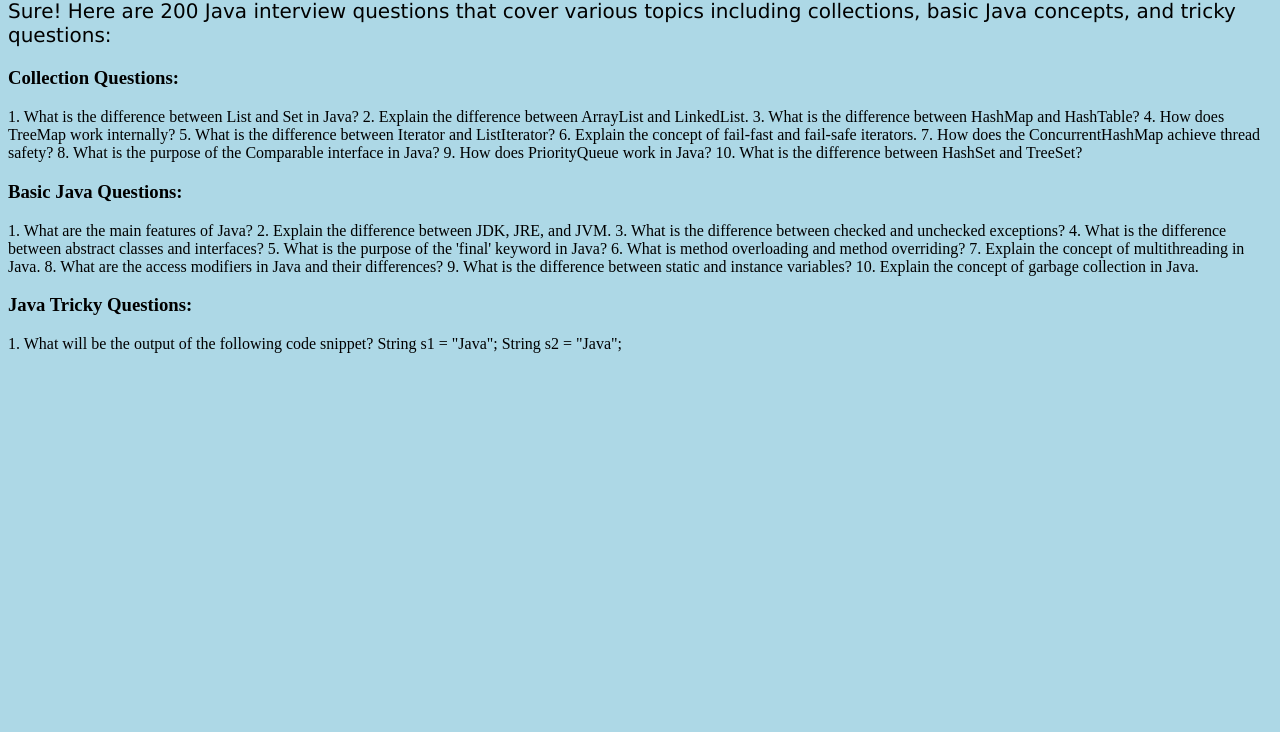
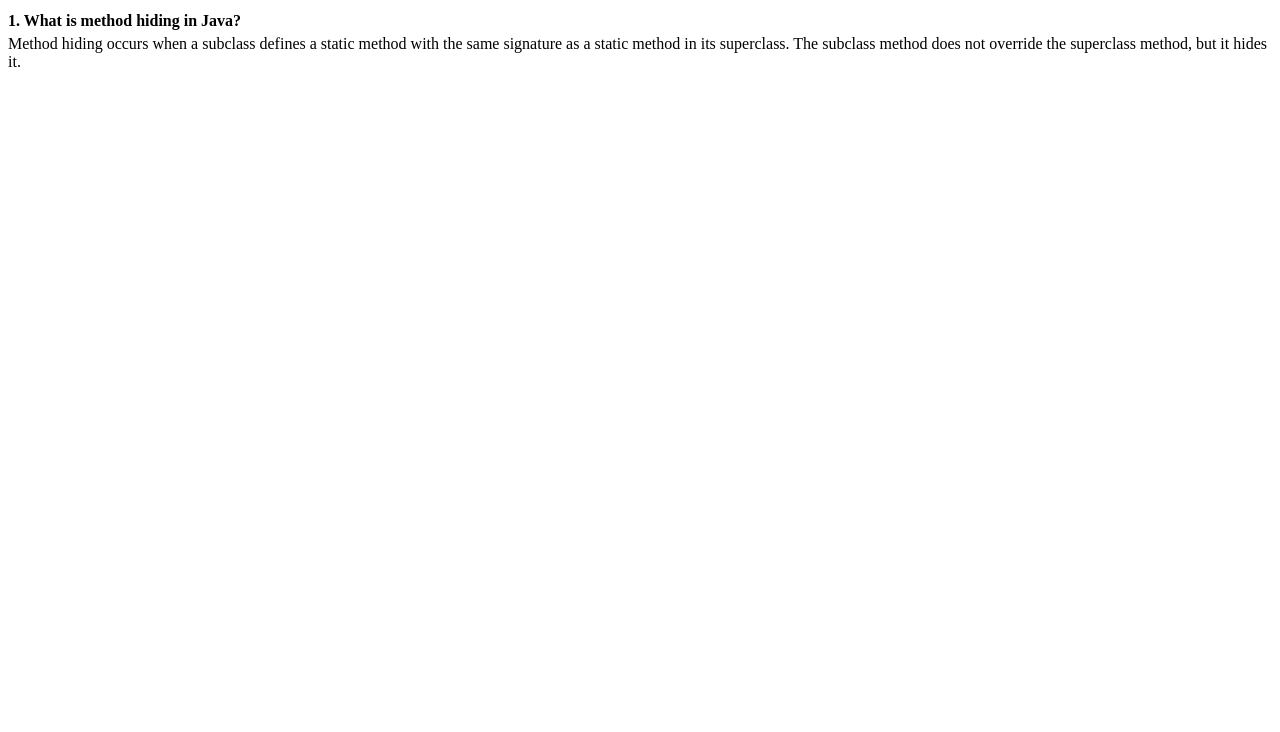
Before and after one commit to kunalgharate/javaInterviewQuestions, a plain HTML site: page index.html in a window 1280 px wide. Shown: the part 68-800 px from the top of the page. Drawn offline with Linux system fonts and the light colour scheme.

Commit message:
Update index.html

```diff
--- a/index.html
+++ b/index.html
@@ -1,58 +1,67 @@
+<!DOCTYPE html>
 <html>
-   <head>
-      <title>Java interview questions</title>
-      <style>
-body {
-  background-color: lightblue;
-}
+<head>
+  <title>Java Interview Questions</title>
+  <style>
+    /* CSS styles */
+    .question {
+      font-weight: bold;
+      margin-bottom: 5px;
+    }
 
-h1 {
-  color: white;
-  text-align: center;
-}
+    .answer {
+      margin-bottom: 20px;
+    }
 
-p {
-  font-family: verdana;
-  font-size: 20px;
-}
-</style>
-   </head>
+    .answer p {
+      margin: 0;
+    }
 
-   <body>
-      <h1>⭐️ Java interview questions ⭐️</h1>
-      <p>Sure! Here are 200 Java interview questions that cover various topics including collections, basic Java concepts, and tricky questions:
+    .answer-details {
+      display: none;
+      margin-top: 10px;
+      padding: 10px;
+      background-color: #f9f9f9;
+    }
 
-<h3>Collection Questions:</h3>
+    .answer-details p {
+      margin: 0;
+    }
 
-1. What is the difference between List and Set in Java?
-2. Explain the difference between ArrayList and LinkedList.
-3. What is the difference between HashMap and HashTable?
-4. How does TreeMap work internally?
-5. What is the difference between Iterator and ListIterator?
-6. Explain the concept of fail-fast and fail-safe iterators.
-7. How does the ConcurrentHashMap achieve thread safety?
-8. What is the purpose of the Comparable interface in Java?
-9. How does PriorityQueue work in Java?
-10. What is the difference between HashSet and TreeSet?
+    .question-container {
+      margin-bottom: 30px;
+    }
 
-<h3>Basic Java Questions:</h3>
+    .question-container:hover {
+      cursor: pointer;
+    }
+  </style>
+  <script>
+    // JavaScript function to toggle the visibility of answer details
+    function toggleAnswerDetails(index) {
+      var answerDetails = document.getElementById('answer-details-' + index);
+      if (answerDetails.style.display === 'none') {
+        answerDetails.style.display = 'block';
+      } else {
+        answerDetails.style.display = 'none';
+      }
+    }
+  </script>
+</head>
+<body>
+  <h1>Java Interview Questions</h1>
 
-1. What are the main features of Java?
-2. Explain the difference between JDK, JRE, and JVM.
-3. What is the difference between checked and unchecked exceptions?
-4. What is the difference between abstract classes and interfaces?
-5. What is the purpose of the 'final' keyword in Java?
-6. What is method overloading and method overriding?
-7. Explain the concept of multithreading in Java.
-8. What are the access modifiers in Java and their differences?
-9. What is the difference between static and instance variables?
-10. Explain the concept of garbage collection in Java.
+  <div class="question-container" onclick="toggleAnswerDetails(1)">
+    <div class="question">1. What is method hiding in Java?</div>
+    <div class="answer">
+      <p>Method hiding occurs when a subclass defines a static method with the same signature as a static method in its superclass. The subclass method does not override the superclass method, but it hides it.</p>
+    </div>
+    <div id="answer-details-1" class="answer-details">
+      <p>Additional details or explanations can go here.</p>
+    </div>
+  </div>
 
-<h3>Java Tricky Questions:</h3>
-1. What will be the output of the following code snippet?
-   String s1 = "Java";
-   String s2 = "Java";
+  <!-- Repeat the question container for each question -->
 
-</p>
 </body>
 </html>
```
